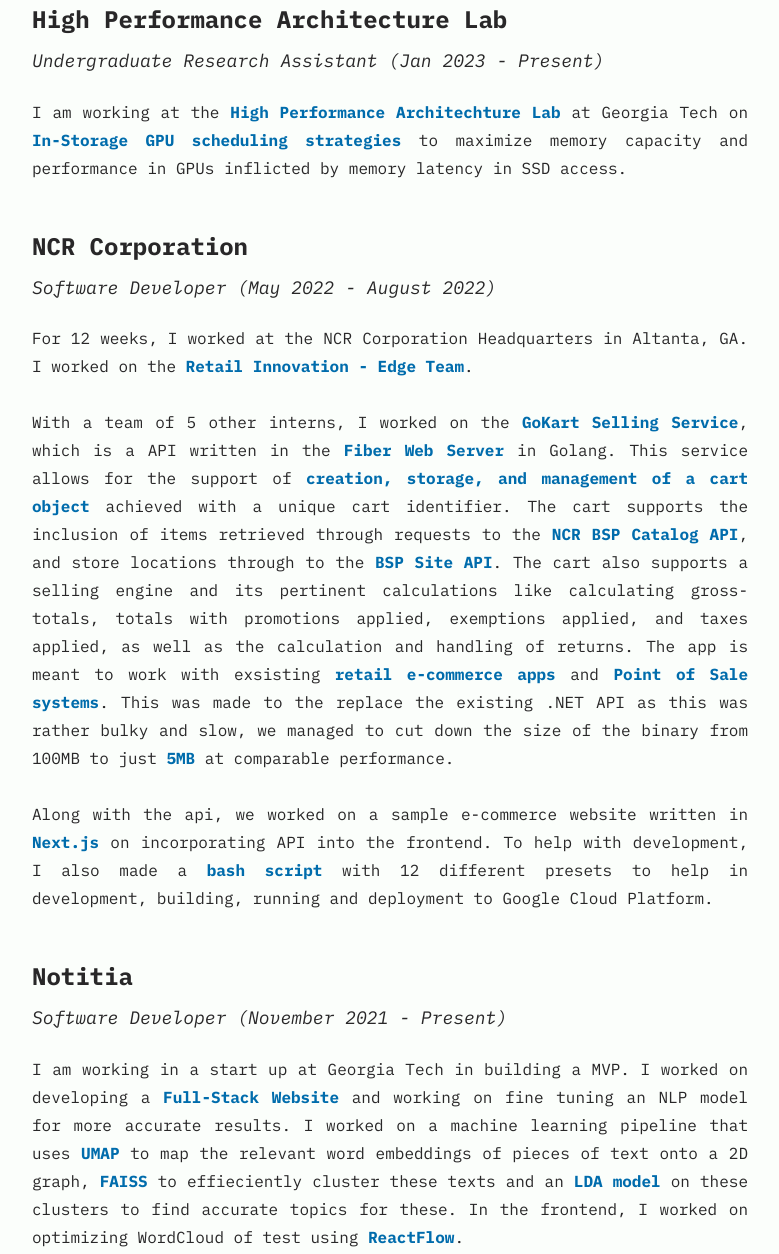
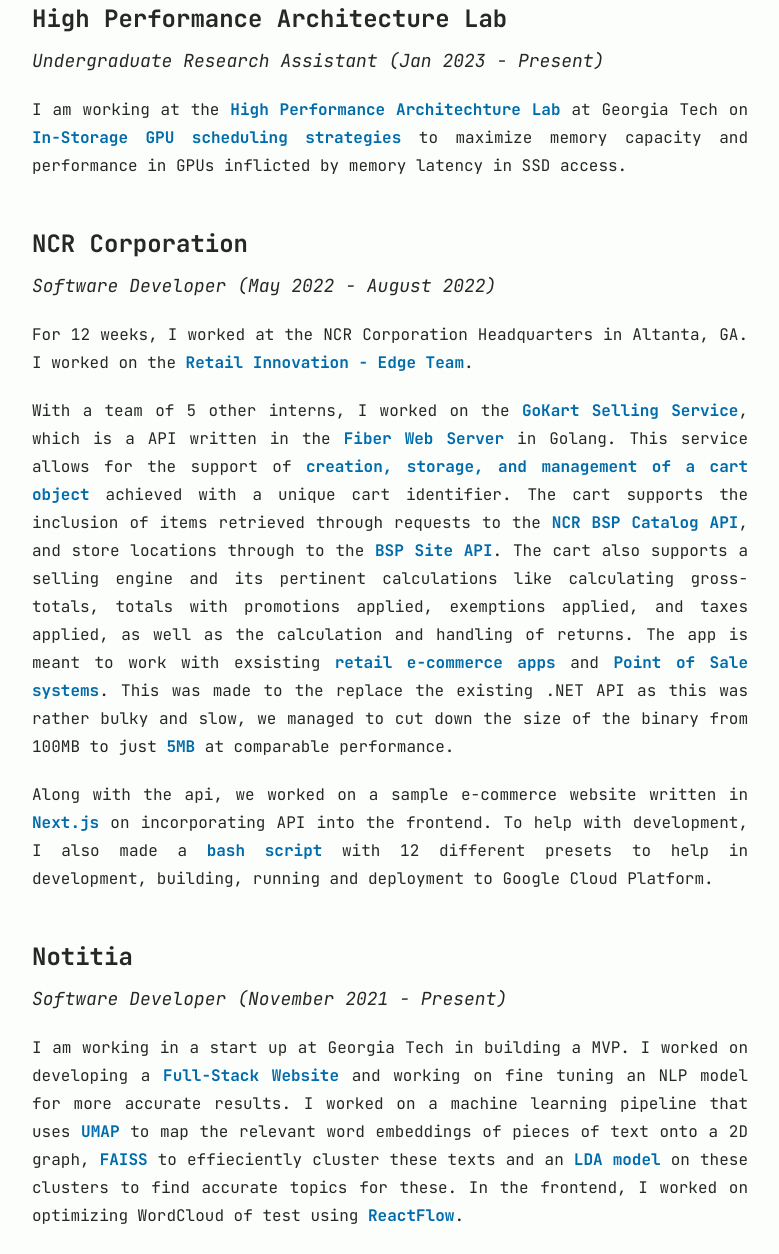
Before and after one commit to xinslu/Portfolio-Website, an Astro site: page /experience in a window 1280 px wide. Shown: the part 246-1500 px from the top of the page, without its empty margins (240-1019 px from the left). Built offline with nearby package versions, Linux system fonts and the light colour scheme; Astro itself is replaced by a stand-in of ours.

Commit message:
Added some things

```diff
--- a/src/assets/experiences.js
+++ /dev/null
@@ -1,54 +0,0 @@
-let experiences = [
-    {
-        title: "High Performance Architecture Lab",
-        job: "Undergraduate Research Assistant",
-        duration: "Jan 2023 - Present",
-        description: `I am working at the <span class="highlight">High
-        Performance Architechture Lab</span> at Georgia Tech on <span
-        class="highlight">In-Storage GPU scheduling strategies</span> to maximize
-        memory capacity and performance in GPUs inflicted by memory latency in SSD
-        access.`
-    },
-    {
-        title: "NCR Corporation",
-        job: "Software Developer",
-        duration: "May 2022 - August 2022",
-        description: `For 12 weeks, I worked at the NCR Corporation
-        Headquarters in Altanta, GA. I worked on the <span class="highlight">Retail
-        Innovation - Edge Team</span>. <br> <br> With a team of 5 other interns, I
-        worked on the <span class="highlight"> GoKart Selling Service</span>, which is
-        a API written in the <span class="highlight">Fiber Web Server</span> in Golang.
-        This service allows for the support of <span class="highlight">creation,
-        storage, and management of a cart object </span> achieved with a unique cart
-        identifier. The cart supports the inclusion of items retrieved through requests
-        to the <span class="highlight"> NCR BSP Catalog API</span>, and store locations
-        through to the <span class="highlight">BSP Site API</span>. The cart also
-        supports a selling engine and its pertinent calculations like calculating
-        gross-totals, totals with promotions applied, exemptions applied, and taxes
-        applied, as well as the calculation and handling of returns. The app is meant
-        to work with exsisting <span class="highlight"> retail e-commerce apps </span>
-        and <span class="highlight">Point of Sale systems</span>. This was made to the
-        replace the existing .NET API as this was rather bulky and slow, we managed to
-        cut down the size of the binary from 100MB to just <span class="highlight"> 5MB
-        </span> at comparable performance. <br> <br> Along with the api, we worked on a
-        sample e-commerce website written in <span class="highlight">Next.js </span>on
-        incorporating API into the frontend. To help with development, I also made a
-        <span class="highlight">bash script </span> with 12 different presets to help
-        in development, building, running and deployment to Google Cloud Platform.`
-    },
-    {
-        title: "Notitia",
-        job: "Software Developer",
-        duration: "November 2021 - Present",
-        description: `I am working in a start up at Georgia Tech in building a
-        MVP. I worked on developing a <span class="highlight">Full-Stack Website</span>
-        and working on fine tuning an NLP model for more accurate results. I worked on
-        a machine learning pipeline that uses <span class="highlight">UMAP</span> to
-        map the relevant word embeddings of pieces of text onto a 2D graph, <span
-        class="highlight">FAISS</span> to effieciently cluster these texts and an <span
-        class="highlight">LDA model</span> on these clusters to find accurate topics
-        for these. In the frontend, I worked on optimizing WordCloud of test using
-        <span class="highlight">ReactFlow</span>.`,
-    }
-];
-export default experiences;
--- /dev/null
+++ b/src/assets/experiences.md
@@ -0,0 +1,50 @@
+## High Performance Architecture Lab
+*<span class="text-lg text-gray-10">Undergraduate Research Assistant (Jan 2023 - Present)</span>*
+
+I am working at the <span class="highlight">High
+Performance Architechture Lab</span> at Georgia Tech on <span
+class="highlight">In-Storage GPU scheduling strategies</span> to maximize
+memory capacity and performance in GPUs inflicted by memory latency in SSD
+access.
+
+## NCR Corporation
+*<span class="text-lg text-gray-10">Software Developer (May 2022 - August 2022)</span>*
+
+For 12 weeks, I worked at the NCR Corporation
+Headquarters in Altanta, GA. I worked on the <span class="highlight">Retail
+Innovation - Edge Team</span>.
+
+With a team of 5 other interns, I worked on the <span class="highlight"> GoKart Selling Service</span>, which is
+a API written in the <span class="highlight">Fiber Web Server</span> in Golang.
+This service allows for the support of <span class="highlight">creation,
+storage, and management of a cart object </span> achieved with a unique cart
+identifier. The cart supports the inclusion of items retrieved through requests
+to the <span class="highlight"> NCR BSP Catalog API</span>, and store locations
+through to the <span class="highlight">BSP Site API</span>. The cart also
+supports a selling engine and its pertinent calculations like calculating
+gross-totals, totals with promotions applied, exemptions applied, and taxes
+applied, as well as the calculation and handling of returns. The app is meant
+to work with exsisting <span class="highlight"> retail e-commerce apps </span>
+and <span class="highlight">Point of Sale systems</span>. This was made to the
+replace the existing .NET API as this was rather bulky and slow, we managed to
+cut down the size of the binary from 100MB to just <span class="highlight"> 5MB
+</span> at comparable performance.
+
+Along with the api, we worked on a sample e-commerce website written in <span
+class="highlight">Next.js </span>on incorporating API into the frontend. To
+help with development, I also made a <span class="highlight">bash script
+</span> with 12 different presets to help in development, building, running and
+deployment to Google Cloud Platform.
+
+## Notitia
+*<span class="text-lg text-gray-10">Software Developer (November 2021 - Present)</span>*
+
+I am working in a start up at Georgia Tech in building a
+MVP. I worked on developing a <span class="highlight">Full-Stack Website</span>
+and working on fine tuning an NLP model for more accurate results. I worked on
+a machine learning pipeline that uses <span class="highlight">UMAP</span> to
+map the relevant word embeddings of pieces of text onto a 2D graph, <span
+class="highlight">FAISS</span> to effieciently cluster these texts and an <span
+class="highlight">LDA model</span> on these clusters to find accurate topics
+for these. In the frontend, I worked on optimizing WordCloud of test using
+<span class="highlight">ReactFlow</span>.
--- a/src/config.ts
+++ b/src/config.ts
@@ -1,11 +1,11 @@
 import type { SocialObjects } from "./types";
 
 export const SITE = {
-  website: "https://astro-paper.pages.dev/",
+  website: "https://kinshukphalke.com/",
   author: "Kinshuk Phalke",
   desc: "Personal Website of Kinshuk Phalke, a Student at Georgia Institute of Technology",
   title: "Kinshuk Phalke",
-  ogImage: "astropaper-og.jpg",
+  ogImage: "favicon.ico",
   lightAndDarkMode: true,
   postPerPage: 3,
 };
--- a/src/layouts/Layout.astro
+++ b/src/layouts/Layout.astro
@@ -1,8 +1,6 @@
 ---
 import { SITE } from "src/config";
 import "../styles/base.css";
-
-const googleSiteVerification = import.meta.env.PUBLIC_GOOGLE_SITE_VERIFICATION;
 
 export interface Props {
   title?: string;
@@ -30,7 +28,6 @@
   <head>
     <meta charset="UTF-8" />
     <meta name="viewport" content="width=device-width" />
-    <link rel="icon" type="image/svg+xml" href="/favicon.svg" />
     <link rel="canonical" href={canonicalURL} />
     <meta name="generator" content={Astro.generator} />
 
@@ -45,7 +42,7 @@
     <link rel="preconnect" href="https://fonts.gstatic.com" crossorigin />
     <link
       rel="preload"
-      href="https://fonts.googleapis.com/css2?family=IBM+Plex+Mono:ital,wght@0,400;0,500;0,600;0,700;1,400;1,600&display=swap"
+      href="https://fonts.googleapis.com/css2?family=JetBrains+Mono:ital,wght@0,400;0,500;0,600;0,700;1,400;1,600&display=swap"
       as="style"
       onload="this.onload=null;this.rel='stylesheet'"
     />
--- a/src/pages/experience.astro
+++ b/src/pages/experience.astro
@@ -1,9 +1,14 @@
 ---
-import experiences from "@assets/experiences"
 import Breadcrumbs from "@components/Breadcrumbs.astro";
 import Footer from "@components/Footer.astro";
 import Header from "@components/Header.astro";
 import Layout from "@layouts/Layout.astro";
+import type { MarkdownInstance } from "astro";
+import type { Frontmatter } from "src/types";
+
+const experiences = await Astro.glob<MarkdownInstance>("../assets/experiences.md");
+const { frontmatter, Content } = experiences[0];
+
 ---
 <style is:global>
     .highlight {
@@ -12,7 +17,6 @@
     }
 </style>
 
-
 <Layout title="Experiences | Kinshuk Phalke">
     <Header activeNav="experience" />
     <Breadcrumbs />
@@ -20,27 +24,9 @@
         <section id="about" class="mb-28 prose max-w-3xl prose-img:border-0 text-justify">
             <h1 className="text-2xl sm:text-3xl tracking-wider">Experience</h1>
                 <div className="col-md-9 pe-5 text-justify">
-                    {experiences.map((experience) => {
-                        return (
-                            <h2 classClass="text-sky-400">
-                                {experience.title}
-                            </h2>
-                                <p class="text-lg text-gray-10"><i>{experience.job} ({experience.duration})</i></p>
-                                    <p id={experience.title}></p>
-                        );
-                    })}
+                <Content />
             </div>
         </section>
     </main>
-    </div>
     <Footer />
-
 </Layout>
-
-<script>
-import experiences from "../assets/experiences"
-experiences.map((experience) => {
-    document.getElementById(experience.title).innerHTML = experience.description;
-})
-console.log(experiences)
-</script>
--- a/src/pages/tech.astro
+++ b/src/pages/tech.astro
@@ -48,9 +48,9 @@
             `<h2>` +
             skill.title +
         `</h2><br>`;
-        skillsString += `<div class="flex flex-wrap gap-10 auto-cols-max ">`;
+        skillsString += `<div class="flex flex-wrap gap-10 auto-cols-max justify-center justify-items-center">`;
         skill.rows.map((row) => {
-            skillsString += `<div class="w-max justify-items-center"> <i class="icons devicon-` +
+            skillsString += `<div class="w-max justify-center"> <i class="justify-self-center icons devicon-` +
                     row.field +
                     `"></i><p class="w-max">` +
                     row.title +
--- a/src/styles/base.css
+++ b/src/styles/base.css
@@ -3,6 +3,9 @@
 @tailwind utilities;
 
 @layer base {
+  html {
+    font-family: JetBrains Mono
+    }
   :root,
   html[data-theme="light"] {
     --color-fill: 251, 254, 251;
@@ -29,7 +32,7 @@
     display: block;
   }
   body {
-    @apply font-mono bg-skin-fill text-skin-base min-h-screen flex flex-col
+    @apply bg-skin-fill text-skin-base min-h-screen flex flex-col
     selection:bg-skin-accent selection:text-skin-inverted selection:bg-opacity-70;
   }
   section,
--- a/src/types.ts
+++ b/src/types.ts
@@ -23,21 +23,5 @@
 
 export type SocialMedia =
   | "Github"
-  | "Facebook"
-  | "Instagram"
   | "LinkedIn"
   | "Mail"
-  | "Twitter"
-  | "Twitch"
-  | "YouTube"
-  | "WhatsApp"
-  | "Snapchat"
-  | "Pinterest"
-  | "TikTok"
-  | "CodePen"
-  | "Discord"
-  | "GitLab"
-  | "Reddit"
-  | "Skype"
-  | "Steam"
-  | "Telegram";
```
